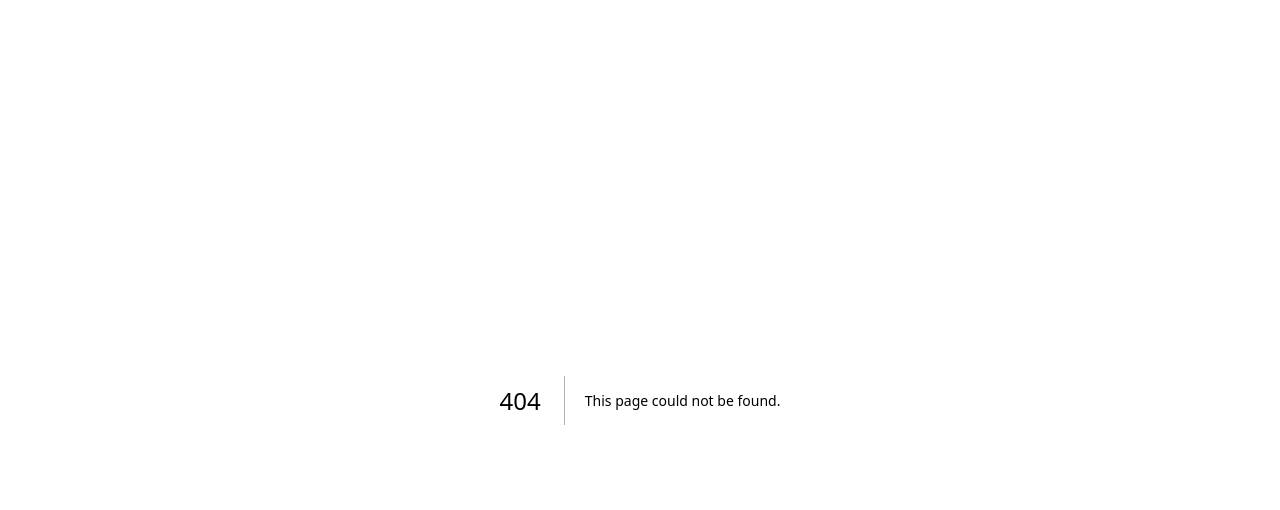
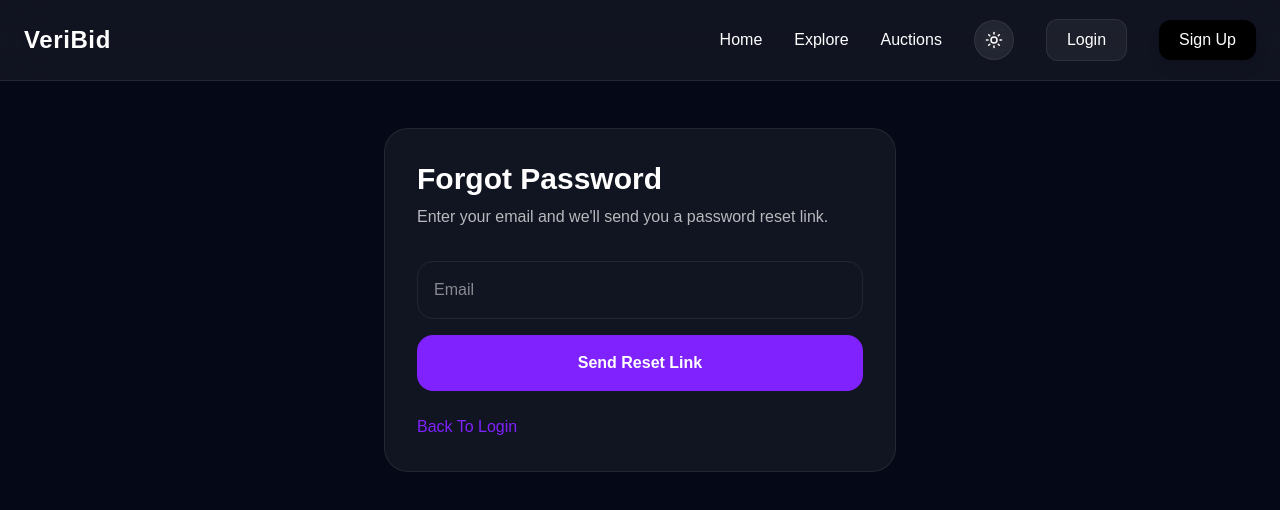
Before and after one commit to suyogvedak/veribid-platform, a Next.js app: page /auth/forgot-password in a window 1280 px wide. Before the commit this address had no page. Shown: the top 510 px of the page. Built offline with nearby package versions, Linux system fonts and the light colour scheme; no server answers.

Commit message:
feat: add Forgot Password page with email input and submission handling

```diff
--- /dev/null
+++ b/src/app/auth/forgot-password/page.tsx
@@ -0,0 +1,206 @@
+"use client";
+
+import Navbar from "@/components/navbar/navbar";
+
+import Link from "next/link";
+
+import { useState } from "react";
+
+export default function ForgotPasswordPage() {
+  const [email, setEmail] =
+    useState("");
+
+  const [loading, setLoading] =
+    useState(false);
+
+  const [success, setSuccess] =
+    useState("");
+
+  const [error, setError] =
+    useState("");
+
+  async function handleSubmit(
+    e: React.FormEvent
+  ) {
+    e.preventDefault();
+
+    setError("");
+    setSuccess("");
+
+    try {
+      setLoading(true);
+
+      const response =
+        await fetch(
+          "/api/auth/forgot-password",
+          {
+            method: "POST",
+
+            headers: {
+              "Content-Type":
+                "application/json",
+            },
+
+            body: JSON.stringify({
+              email,
+            }),
+          }
+        );
+
+      const data =
+        await response.json();
+
+      if (!response.ok) {
+        setError(
+          data.error
+        );
+
+        return;
+      }
+
+      setSuccess(
+        "Password reset link sent successfully."
+      );
+    } catch {
+      setError(
+        "Something went wrong."
+      );
+    } finally {
+      setLoading(false);
+    }
+  }
+
+  return (
+    <>
+      <Navbar />
+
+      <main
+        className="
+          min-h-screen
+          pt-32
+          px-6
+        "
+      >
+        <div
+          className="
+            max-w-lg
+            mx-auto
+          "
+        >
+          <div
+            className="
+              rounded-3xl
+              border
+              border-[var(--border)]
+              bg-[var(--card)]
+              p-8
+            "
+          >
+            <h1
+              className="
+                text-3xl
+                font-bold
+                mb-2
+              "
+            >
+              Forgot Password
+            </h1>
+
+            <p
+              className="
+                text-[var(--muted)]
+                mb-8
+              "
+            >
+              Enter your email and
+              we'll send you a
+              password reset link.
+            </p>
+
+            {error && (
+              <div
+                className="
+                  mb-4
+                  text-red-500
+                "
+              >
+                {error}
+              </div>
+            )}
+
+            {success && (
+              <div
+                className="
+                  mb-4
+                  text-green-500
+                "
+              >
+                {success}
+              </div>
+            )}
+
+            <form
+              onSubmit={handleSubmit}
+              className="
+                flex
+                flex-col
+                gap-4
+              "
+            >
+              <input
+                type="email"
+                placeholder="Email"
+                value={email}
+                onChange={(e) =>
+                  setEmail(
+                    e.target.value
+                  )
+                }
+                className="
+                  p-4
+                  rounded-2xl
+                  border
+                  border-[var(--border)]
+                  bg-transparent
+                "
+                required
+              />
+
+              <button
+                type="submit"
+                disabled={loading}
+                className="
+                  py-4
+
+                  rounded-2xl
+
+                  bg-violet-600
+
+                  text-white
+
+                  font-semibold
+                "
+              >
+                {loading
+                  ? "Sending..."
+                  : "Send Reset Link"}
+              </button>
+            </form>
+
+            <Link
+              href="/auth/login"
+              className="
+                mt-6
+                inline-block
+
+                text-violet-600
+              "
+            >
+              Back To Login
+            </Link>
+          </div>
+        </div>
+      </main>
+    </>
+  );
+}
```
